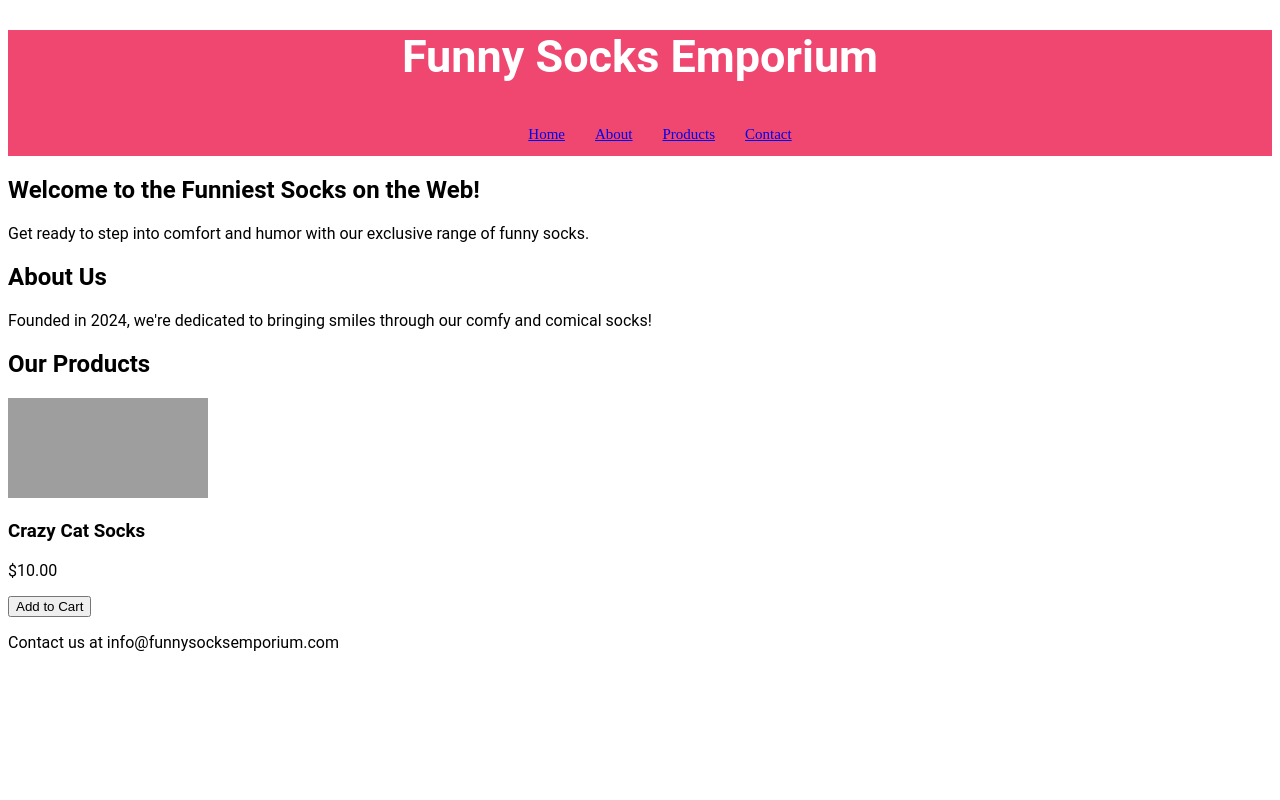
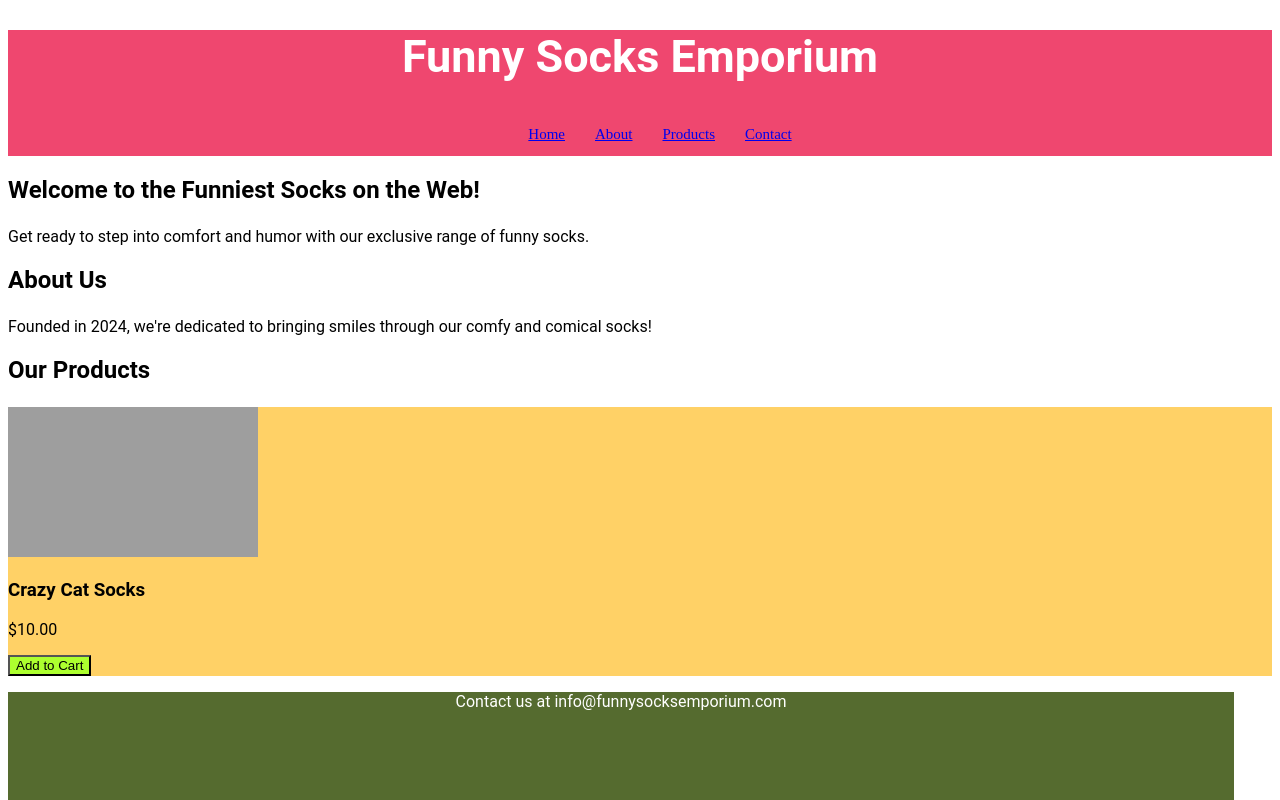
Before and after one commit to DesG01211517/funny-socks-css, a plain HTML site: page index.html in a window 1280 px wide. Shown: the top 800 px of the page. Drawn offline with Linux system fonts and the light colour scheme; grey boxes are pictures that could not be loaded.

Commit message:
complete

```diff
--- a/css/styles.css
+++ b/css/styles.css
@@ -5,15 +5,24 @@
 --emerald: #06d6a0ff;
 --blue-ncs: #118ab2ff;
 --midnight-green: #073b4cff;
+
 }
-body{ font-family: "roboto", sans-serif;;}
+body{ font-family: "roboto", sans-serif;
+    padding: 3;
+    margin: 10;
+
+
+}
 
 header {
     background-color: #ef476fff;
     font-family: roboto-bold;
+    padding: 0;
+    margin: 4;
 }
 
 h1 {
+    border: 1;
     color: white;
     font-size: 45px;
     font-family: "roboto", sans-serif;
@@ -31,8 +40,31 @@ li {
     padding: 13px;
 }
 img {
-    height: 100px;
-    width: 200px;
+    height: 150px;
+    width: 250px;
 }
-product {
-    background-color: #ffd166ff;}
+.product {
+    background-color: #ffd166ff;
+padding: 3;
+margin:4;}
+h2 {
+    padding-bottom: 3px;
+    background-color: white;
+}
+home{
+    padding: 2;
+    margin: 4;
+}
+#addButton {
+    background-color: greenyellow ;
+    margin: 5;
+    padding: 7;
+
+}
+footer {
+    height: 300px;
+    width: 97%;
+    margin: 0;
+    text-align: center; color: white;
+    background-color: darkolivegreen ;
+}
--- a/index.html
+++ b/index.html
@@ -33,13 +33,13 @@
         and comical socks!
       </p>
     </section>
-    <section id="products">
+    <section id="product">
       <h2>Our Products</h2>
       <div class="product">
         <img src="img/funny-socks.jpg" alt="Crazy Cat Socks" />
         <h3>Crazy Cat Socks</h3>
         <p>$10.00</p>
-        <button>Add to Cart</button>
+        <button id="addButton">Add to Cart</button>
       </div>
       <!-- Add more products similarly -->
     </section>
```
